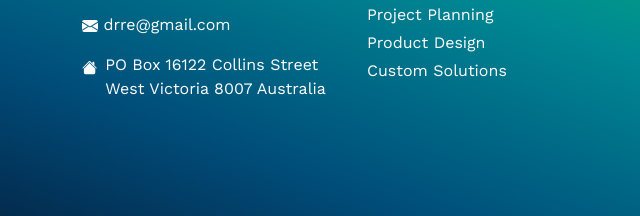
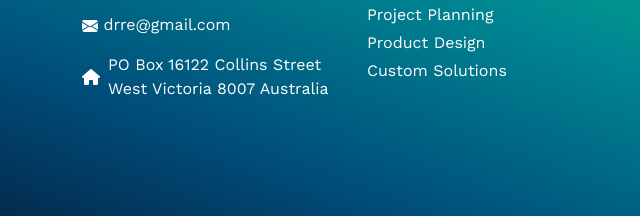
Before and after one commit to deyankur123/sinotrade, a plain HTML site: page index.html in a window 1280 px wide. Shown: the part 7131-7347 px from the top of the page, 0-640 px from the left. Drawn offline with nearby package versions, Linux system fonts and the light colour scheme.

Commit message:
Add files via upload

```diff
--- a/index.html
+++ b/index.html
@@ -30,7 +30,7 @@
   <link rel="stylesheet" href="plugin/aos/aos.css" />
   <link rel="stylesheet" href="https://cdnjs.cloudflare.com/ajax/libs/OwlCarousel2/2.3.4/assets/owl.carousel.min.css">
 
-
+  <link rel="stylesheet" href="https://cdnjs.cloudflare.com/ajax/libs/font-awesome/6.1.1/css/all.min.css" integrity="sha512-KfkfwYDsLkIlwQp6LFnl8zNdLGxu9YAA1QvwINks4PhcElQSvqcyVLLD9aMhXd13uQjoXtEKNosOWaZqXgel0g==" crossorigin="anonymous" referrerpolicy="no-referrer" />
 
 </head>
 
@@ -759,15 +759,9 @@
                 drre@gmail.com
               </p>
 
-              <div class="d-flex">
-                <svg xmlns="http://www.w3.org/2000/svg" width="29" height="29" fill="currentColor"
-                  class="bi bi-house-fill" viewBox="0 0 16 16">
-                  <path fill-rule="evenodd"
-                    d="m8 3.293 6 6V13.5a1.5 1.5 0 0 1-1.5 1.5h-9A1.5 1.5 0 0 1 2 13.5V9.293l6-6zm5-.793V6l-2-2V2.5a.5.5 0 0 1 .5-.5h1a.5.5 0 0 1 .5.5z" />
-                  <path fill-rule="evenodd"
-                    d="M7.293 1.5a1 1 0 0 1 1.414 0l6.647 6.646a.5.5 0 0 1-.708.708L8 2.207 1.354 8.854a.5.5 0 1 1-.708-.708L7.293 1.5z" />
-                </svg>
-                <p class="px-2">
+              <div class="d-flex align-items-center adress-container">
+                <i class="fa-solid fa-house"></i>
+                <p class="px-2 m-0">
                   PO Box 16122 Collins Street West Victoria 8007 Australia
                 </p>
               </div>
--- a/less/style.less
+++ b/less/style.less
@@ -70,7 +70,7 @@ body {
     z-index: 6;
     transform: translateY(-40%) translateX(-14%);
 
-    @media screen and (max-width:610px) {
+    @media screen and (max-width:810px) {
       transform: translateY(-40%) translateX(-100%);
     }
 
@@ -512,7 +512,7 @@ body {
 
   .best-tilies-card-container {
 padding-right:3rem ;
-@media screen and (max-width:610px) {
+@media screen and (max-width:780px) {
   padding:0px 3rem;
 }
   }
@@ -796,7 +796,7 @@ padding-right:3rem ;
     cursor: pointer;
 
     &:hover .strate-line {
-      width: 60px;
+      width: 70px;
       transition: all 0.3s;
     }
 
```
Also changed, not shown: css/style.css.
